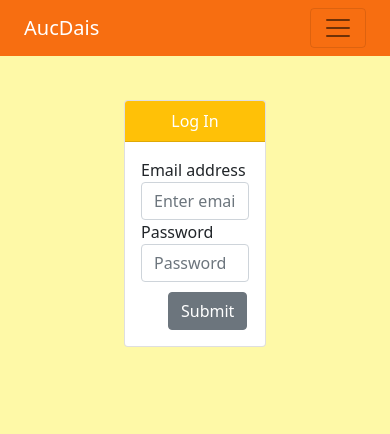
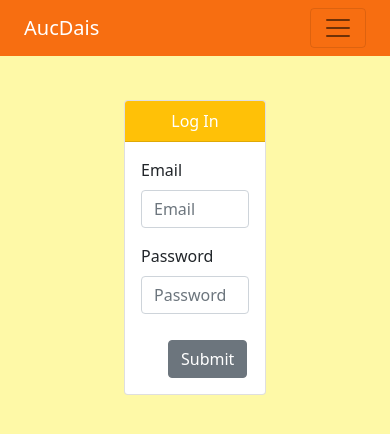
Before and after one commit to ArifShariar/auc-dais-frontend, a React (Create React App) app: page /login in a window 390 px wide. Shown: the top 434 px of the page. Built offline with nearby package versions, Linux system fonts and the light colour scheme.

Commit message:
The login works properly, react-toastify After login now the login page redirects to the homepage. react-toastify package has been installed for a responsive error notification.

```diff
--- a/package.json
+++ b/package.json
@@ -19,6 +19,7 @@
     "react-map-gl": "^7.0.17",
     "react-router-dom": "^6.3.0",
     "react-scripts": "^2.1.8",
+    "react-toastify": "^8.1.0",
     "styled-components": "^5.3.5",
     "web-vitals": "^2.1.4"
   },
--- a/src/App.js
+++ b/src/App.js
@@ -1,6 +1,8 @@
 import './App.css';
 import React from 'react';
 import 'bootstrap/dist/css/bootstrap.min.css';
+import {toast} from 'react-toastify';
+import 'react-toastify/dist/ReactToastify.css';
 
 import NavBar from "./components/NavBar";
 import LogInPage from "./components/LogIn";
@@ -14,6 +16,7 @@ import AddAuction from "./components/AddAuction";
 import Home from './components/pages/Home';
 import ShowAuctionDetails from './components/pages/ShowAuctionDetails';
 
+toast.configure();
 function App() {
 
   return (
--- a/src/components/LogIn.js
+++ b/src/components/LogIn.js
@@ -1,7 +1,10 @@
 import React from "react";
-import {Card} from "react-bootstrap";
+import {Card, Form, Toast} from "react-bootstrap";
 import axios from "axios";
-class LogInPage extends React.Component{
+import {ToastContainer, toast} from 'react-toastify';
+import 'react-toastify/dist/ReactToastify.css';
+
+class LogInPage extends React.Component {
     constructor(props) {
         super(props);
         this.state = this.initialState;
@@ -15,26 +18,48 @@ class LogInPage extends React.Component{
 
     submitForm = event => {
         event.preventDefault();
-        const user = {
-            email: this.state.email,
-            password: this.state.password
-        }
-
-        axios.post('http://localhost:8080/users/login', user).then(
+        axios.post('http://localhost:8080/users/login', {email:this.state.email, password:this.state.password}).then(
             response => {
                 if(response.data != null) {
-                    this.setState(this.initialState);
-                    alert("User Creation Successful");
+                    if(response.status == 200) {
+                        this.setState(this.initialState);
+                        alert("It's working!");
+                        window.location.replace("http://localhost:3000?id=" + response.data.id);
+                    }
                 }
             }
         ).catch(error => {
         console.log(error.response)
             // check if the error code is 5**
             if (error.response.status >= 500) {
-                alert("Server Error: Failed to create user, please try with different credentials");
+                alert("Server Error: Failed to login, please try with different credentials");
             }
-    });
+            else if (error.response.status == 400) {
+                this.notify();
+            }
+        });
     }
+
+    notify = () => {
+        toast.error('Wrong email or password',
+            {
+                position: "top-center",
+                autoClose: 5000,
+                hideProgressBar: true,
+                closeOnClick: false,
+                pauseOnHover: false,
+                draggable: false,
+                progress: undefined,
+            },
+        );
+    }
+
+    userChange = event => {
+        this.setState({
+            [event.target.name]: event.target.value
+        });
+    }
+
     render() {
         return (
             <div className="card-container">
@@ -44,30 +69,29 @@ class LogInPage extends React.Component{
                         <Card className=" bg-warning.bg-gradient">
                             <Card.Header className={"bg-warning text-white text-center"}> Log In</Card.Header>
                                 <Card.Body>
-                                    <div>
-                                        <form>
-                                            <div className="form-group">
-                                                <label htmlFor="exampleInputEmail1">Email address</label>
-                                                <input type="email" className="form-control" id="exampleInputEmail1" aria-describedby="emailHelp" placeholder="Enter email"/>
-                                            </div>
-                                            <div className="form-group">
-                                                <label htmlFor="exampleInputPassword1">Password</label>
-                                                <input type="password" className="form-control" id="exampleInputPassword1" placeholder="Password"/>
-                                            </div>
-                                            <div className="form-group d-grid gap-2 col-6 mx-auto text-container">
-                                                <button type="submit" className="btn btn-secondary">Submit</button>
-                                            </div>
+                                    <Form id="signupform" onSubmit={this.submitForm}>
+                                        <Form.Group className="mb-3" controlId="inputEmail">
+                                            <Form.Label>Email</Form.Label>
+                                            <Form.Control required value={this.state.email} onChange={this.userChange} type="email" name="email" placeholder="Email" />
+                                        </Form.Group>
 
-                                        </form>
-                                    </div>
+                                        <Form.Group className="mb-3" controlId="inputPassword">
+                                            <Form.Label>Password</Form.Label>
+                                            <Form.Control required value={this.state.password} onChange={this.userChange} type="password" name="password" placeholder="Password" />
+                                        </Form.Group>
+
+                                        <div className="form-group d-grid gap-2 col-6 mx-auto text-container">
+                                            <button type="submit" className="btn btn-secondary">Submit</button>
+                                        </div>
+                                    </Form>
 
                                 </Card.Body>
                             </Card>
                         </div>
                     </div>
                 </div>
+                <ToastContainer/>
             </div>
-
         );
     }
 }
--- a/src/components/SignUp.js
+++ b/src/components/SignUp.js
@@ -40,7 +40,7 @@ class SignUp extends React.Component{
             return;
         }
 
-        axios.post('http://localhost:8080/users/create', user).then(
+        axios.post('http://localhost:8080/users/signup', user).then(
             response => {
                 if(response.data != null) {
                     this.setState(this.initialstate);
```
Also changed, not shown: 1 other file (tests, documents, lock files or other folders).
